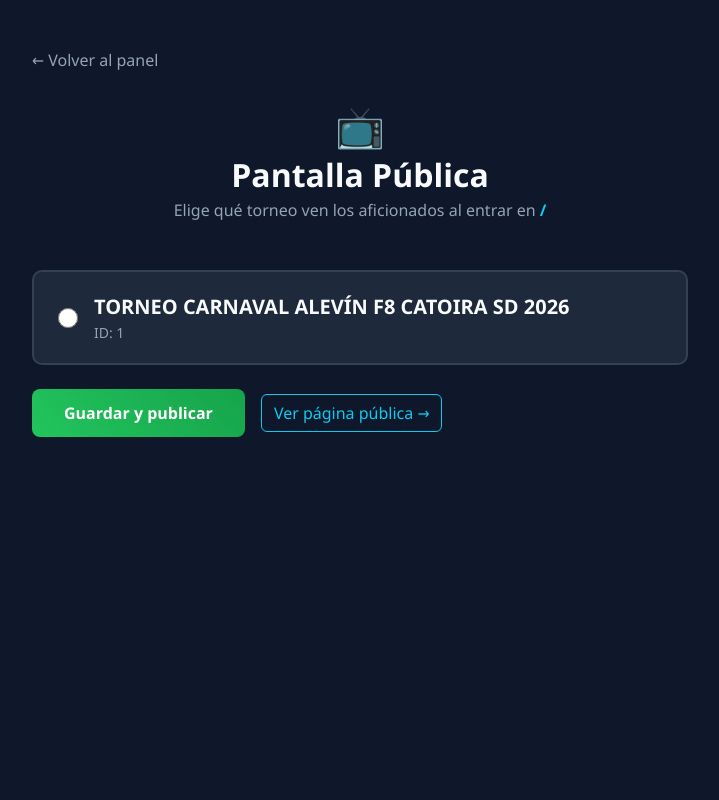
After one commit to alvaro8rey/torneo, a Flask app: page /admin/pantalla-publica in a window 1280 px wide. The commit adds this page. Shown: the whole page, without its empty margins (280-999 px from the left). Run offline with Flask 3, Linux system fonts and the light colour scheme; the visitor is signed in with stand-in values (Sample User, id 1).

Commit message:
Añadir gestión manual de pantalla pública desde el admin
- Nuevo modelo ConfigGlobal para almacenar configuración clave/valor
- /admin/pantalla-publica: el admin elige qué torneo se muestra en /
- / ahora respeta la selección del admin; si no hay config usa el comportamiento anterior
- Botón "Gestionar pantalla pública" en el panel admin (index.html)
- Template gestionar_publica.html: selector visual con estado activo resaltado

https://claude.ai/code/session_01TbYnJSxgtcxnwasoSJ61Yr

```diff
--- a/app.py
+++ b/app.py
@@ -76,6 +76,11 @@ class ConfigCruce(db.Model):
     posicion_1 = db.Column(db.Integer)  # 1-indexed (1=1º, 2=2º, ...)
     grupo_letra_2 = db.Column(db.String(5))
     posicion_2 = db.Column(db.Integer)  # 1-indexed
+
+class ConfigGlobal(db.Model):
+    id = db.Column(db.Integer, primary_key=True)
+    clave = db.Column(db.String(50), unique=True, nullable=False)
+    valor = db.Column(db.String(200))
 
 
 # Cruces por defecto para formato estándar F8 (4 grupos, 2 campos)
@@ -231,6 +236,11 @@ def actualizar_cruces_eliminatorias(torneo_id):
 
 @app.route('/')
 def index():
+    cfg = ConfigGlobal.query.filter_by(clave='torneo_publico_id').first()
+    if cfg and cfg.valor:
+        t = Torneo.query.get(int(cfg.valor))
+        if t:
+            return redirect(url_for('publico_torneo', t_id=t.id))
     torneos = Torneo.query.all()
     if len(torneos) == 1:
         return redirect(url_for('publico_torneo', t_id=torneos[0].id))
@@ -254,7 +264,28 @@ def vista_publica():
 @admin_required
 def admin_index():
     torneos = Torneo.query.all()
-    return render_template('index.html', torneos=torneos)
+    cfg = ConfigGlobal.query.filter_by(clave='torneo_publico_id').first()
+    torneo_publico_id = int(cfg.valor) if cfg and cfg.valor else None
+    return render_template('index.html', torneos=torneos, torneo_publico_id=torneo_publico_id)
+
+@app.route('/admin/pantalla-publica', methods=['GET', 'POST'])
+@admin_required
+def gestionar_pantalla_publica():
+    torneos = Torneo.query.all()
+    cfg = ConfigGlobal.query.filter_by(clave='torneo_publico_id').first()
+    torneo_publico_id = int(cfg.valor) if cfg and cfg.valor else None
+
+    if request.method == 'POST':
+        seleccion = request.form.get('torneo_id')
+        if not cfg:
+            cfg = ConfigGlobal(clave='torneo_publico_id', valor=seleccion)
+            db.session.add(cfg)
+        else:
+            cfg.valor = seleccion
+        db.session.commit()
+        return redirect(url_for('admin_index'))
+
+    return render_template('gestionar_publica.html', torneos=torneos, torneo_publico_id=torneo_publico_id)
 
 @app.route('/torneo/<int:t_id>')
 @admin_required
--- /dev/null
+++ b/templates/gestionar_publica.html
@@ -0,0 +1,136 @@
+<!DOCTYPE html>
+<html lang="es">
+<head>
+    <meta charset="UTF-8">
+    <meta name="viewport" content="width=device-width, initial-scale=1.0">
+    <link href="https://cdn.jsdelivr.net/npm/bootstrap@5.3.0/dist/css/bootstrap.min.css" rel="stylesheet">
+    <title>Gestionar Pantalla Pública</title>
+    <style>
+        body { background-color: #0f172a; color: #f8fafc; font-family: 'Segoe UI', Tahoma, Geneva, Verdana, sans-serif; min-height: 100vh; }
+        .card { background-color: #1e293b; border: 1px solid #334155; color: #f8fafc; border-radius: 12px; }
+        .text-muted-custom { color: #94a3b8 !important; }
+
+        .torneo-option {
+            border: 2px solid #334155;
+            border-radius: 10px;
+            padding: 1.25rem 1.5rem;
+            cursor: pointer;
+            transition: all 0.2s;
+            background-color: #1e293b;
+            display: flex;
+            align-items: center;
+            gap: 1rem;
+        }
+        .torneo-option:hover {
+            border-color: #3b82f6;
+            background-color: #1e3a5f;
+        }
+        .torneo-option.seleccionado {
+            border-color: #22c55e;
+            background-color: rgba(34, 197, 94, 0.08);
+        }
+        input[type="radio"] { accent-color: #22c55e; width: 20px; height: 20px; }
+
+        .btn-guardar {
+            background: linear-gradient(45deg, #22c55e, #16a34a);
+            border: none;
+            color: white;
+            font-weight: bold;
+            padding: 0.75rem 2rem;
+            border-radius: 8px;
+            font-size: 1rem;
+            transition: all 0.3s;
+        }
+        .btn-guardar:hover {
+            transform: translateY(-2px);
+            box-shadow: 0 6px 20px rgba(34, 197, 94, 0.4);
+            color: white;
+        }
+        .preview-badge {
+            font-size: 0.7rem;
+            padding: 2px 8px;
+            border-radius: 20px;
+            background: rgba(34, 197, 94, 0.2);
+            color: #4ade80;
+            border: 1px solid rgba(34, 197, 94, 0.3);
+        }
+        .live-dot {
+            width: 8px; height: 8px;
+            background: #22c55e;
+            border-radius: 50%;
+            display: inline-block;
+            margin-right: 4px;
+        }
+    </style>
+</head>
+<body>
+    <div class="container py-5" style="max-width: 680px;">
+
+        <div class="mb-4">
+            <a href="/admin" class="text-muted-custom text-decoration-none">← Volver al panel</a>
+        </div>
+
+        <div class="text-center mb-5">
+            <div style="font-size: 2.5rem;">📺</div>
+            <h2 class="fw-bold mb-1">Pantalla Pública</h2>
+            <p class="text-muted-custom">Elige qué torneo ven los aficionados al entrar en <strong class="text-info">/</strong></p>
+        </div>
+
+        {% if not torneos %}
+        <div class="card p-4 text-center text-muted-custom">
+            No hay torneos creados todavía.
+        </div>
+        {% else %}
+        <form method="POST" action="/admin/pantalla-publica">
+            <div class="d-flex flex-column gap-3 mb-4">
+                {% for torneo in torneos %}
+                <label class="torneo-option {% if torneo.id == torneo_publico_id %}seleccionado{% endif %}">
+                    <input type="radio" name="torneo_id" value="{{ torneo.id }}"
+                        {% if torneo.id == torneo_publico_id %}checked{% endif %}>
+                    <div class="flex-grow-1">
+                        <div class="fw-bold fs-5">{{ torneo.nombre }}</div>
+                        <div class="text-muted-custom small">ID: {{ torneo.id }}</div>
+                    </div>
+                    {% if torneo.id == torneo_publico_id %}
+                    <span class="preview-badge">
+                        <span class="live-dot"></span> ACTIVO
+                    </span>
+                    {% endif %}
+                </label>
+                {% endfor %}
+            </div>
+
+            <div class="d-flex gap-3 align-items-center">
+                <button type="submit" class="btn btn-guardar">
+                    Guardar y publicar
+                </button>
+                <a href="/" target="_blank" class="btn btn-outline-info">
+                    Ver página pública →
+                </a>
+            </div>
+        </form>
+        {% endif %}
+
+        {% if torneo_publico_id %}
+        <div class="mt-4 p-3 rounded" style="background: rgba(34,197,94,0.07); border: 1px solid rgba(34,197,94,0.2);">
+            <span class="live-dot"></span>
+            <span class="small text-muted-custom">
+                Ahora mismo la página pública muestra:
+                <strong class="text-white">{{ torneos | selectattr('id', 'equalto', torneo_publico_id) | map(attribute='nombre') | first | default('—') }}</strong>
+            </span>
+        </div>
+        {% endif %}
+
+    </div>
+
+    <script>
+        // Resaltar visualmente la opción seleccionada al hacer clic
+        document.querySelectorAll('.torneo-option').forEach(label => {
+            label.addEventListener('click', () => {
+                document.querySelectorAll('.torneo-option').forEach(l => l.classList.remove('seleccionado'));
+                label.classList.add('seleccionado');
+            });
+        });
+    </script>
+</body>
+</html>
--- a/templates/index.html
+++ b/templates/index.html
@@ -21,7 +21,8 @@
             <h1 class="display-4 fw-bold text-primary">⚽ Gestor de Torneos</h1>
             <p class="lead text-secondary">Panel de administración</p>
             <div class="mt-2">
-                <a href="/" class="btn btn-outline-primary btn-sm me-2">Ver página pública</a>
+                <a href="/admin/pantalla-publica" class="btn btn-outline-success btn-sm me-2">📺 Gestionar pantalla pública</a>
+                <a href="/" target="_blank" class="btn btn-outline-primary btn-sm me-2">Ver página pública</a>
                 <a href="/logout" class="btn btn-outline-danger btn-sm">Cerrar sesión</a>
             </div>
         </div>
```
